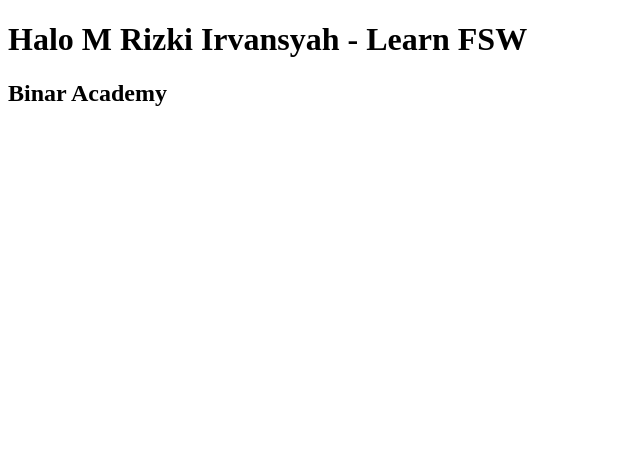
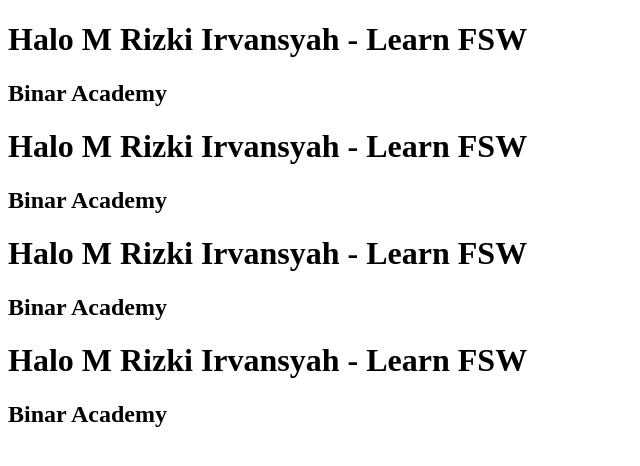
Before and after one commit to MRizkiirvansyah/Binar-Academy-learn-GIT, a plain HTML site: page index.html in a window 1280 px wide. Shown: the whole page, without its empty margins (0-640 px from the left). Drawn offline with Linux system fonts and the light colour scheme.

Commit message:
add more item on body

```diff
--- a/index.html
+++ b/index.html
@@ -8,5 +8,14 @@
   <body>
     <h1>Halo M Rizki Irvansyah - Learn FSW </h1>
     <h2>Binar Academy</h2>
+
+    <h1>Halo M Rizki Irvansyah - Learn FSW </h1>
+    <h2>Binar Academy</h2>
+
+    <h1>Halo M Rizki Irvansyah - Learn FSW </h1>
+    <h2>Binar Academy</h2>
+
+    <h1>Halo M Rizki Irvansyah - Learn FSW </h1>
+    <h2>Binar Academy</h2>
   </body>
 </html>
```
